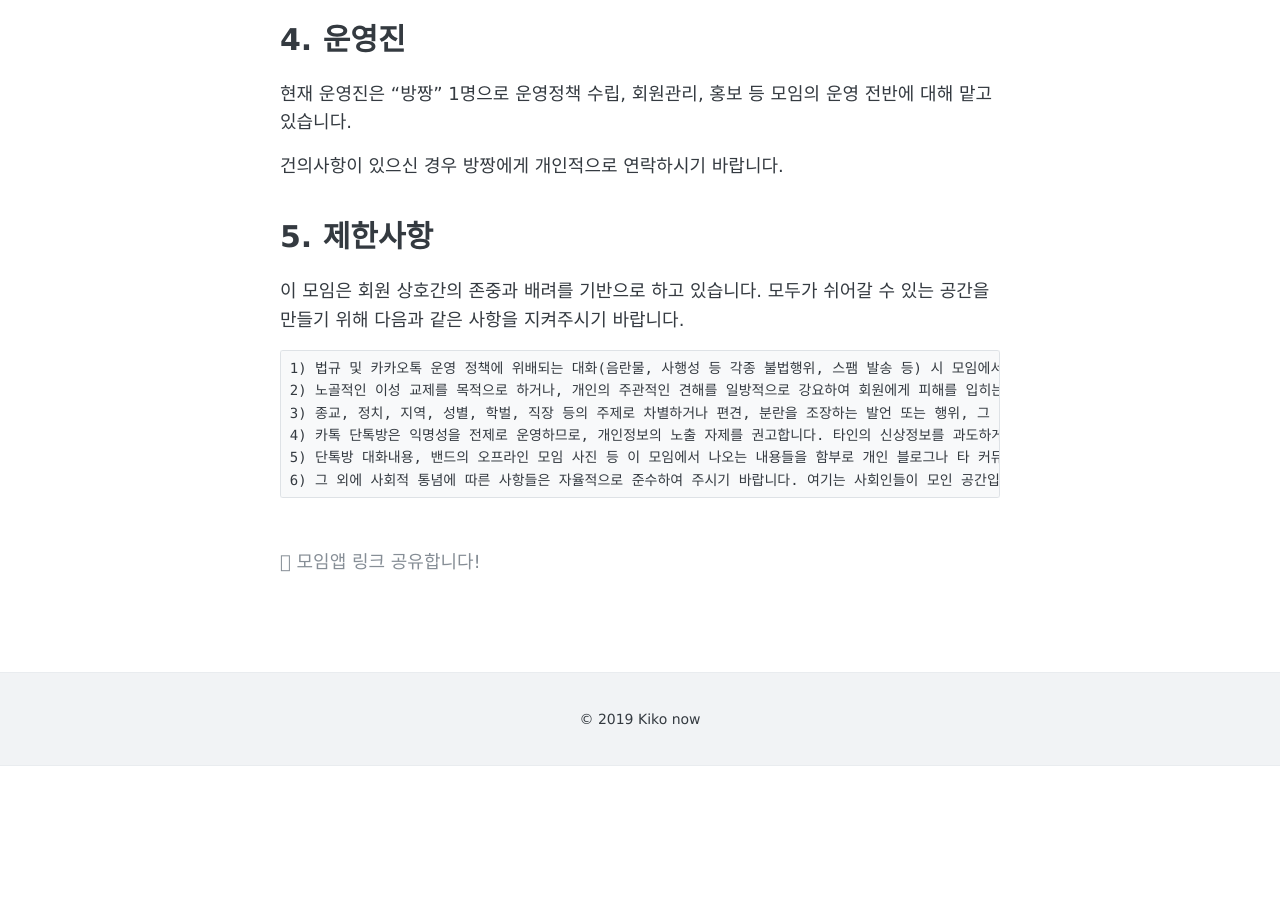
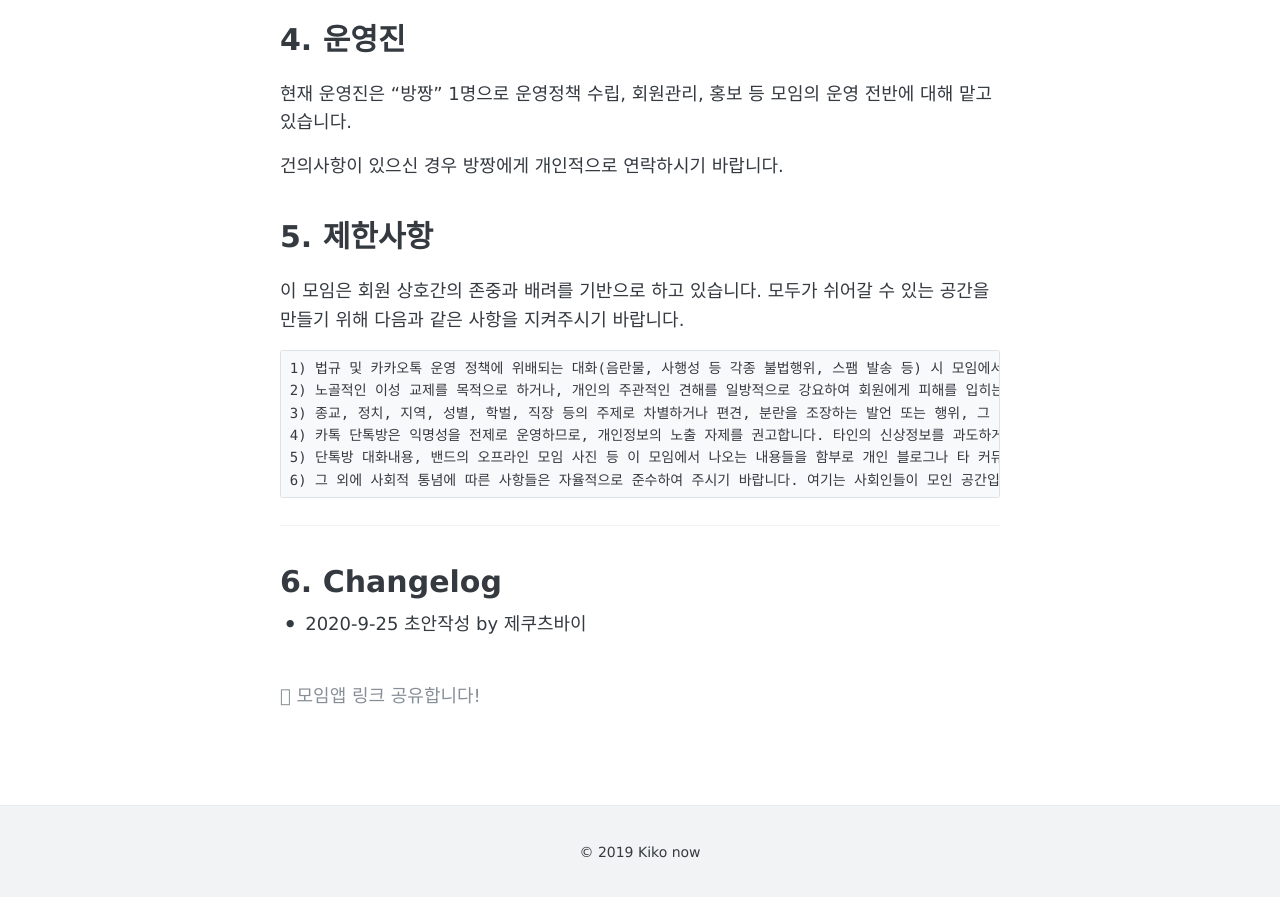
Before and after one commit to neko-agdg/neko-agdg.github.io, a Jekyll site: the page built from _posts/2020-10-05-rule.md, in a window 1280 px wide and 900 px high, scrolled down 1029 px. Shown: the top 897 px of the window. Built offline with Jekyll 4.4.1, drawn with Linux system fonts in a browser that asks for light colours; comment, search, counter and statistics services are not loaded; before the commit the page ends 1795 px from its top, so only the background shows below that.

Commit message:
Update 2020-10-05-rule.md

```diff
--- a/_posts/2020-10-05-rule.md
+++ b/_posts/2020-10-05-rule.md
@@ -38,3 +38,7 @@ tags:
 	4) 카톡 단톡방은 익명성을 전제로 운영하므로, 개인정보의 노출 자제를 권고합니다. 타인의 신상정보를 과도하게 요구하는 행위는 분란 조장에 준하여 경고를 받을 수 있습니다.
 	5) 단톡방 대화내용, 밴드의 오프라인 모임 사진 등 이 모임에서 나오는 내용들을 함부로 개인 블로그나 타 커뮤니티에 게시하지 말아주시기 바랍니다. 이는 개인의 초상권 및 저작권 침해, 또는 이 모임에 대한 불필요한 오해를 방지하고자 함입니다.
 	6) 그 외에 사회적 통념에 따른 사항들은 자율적으로 준수하여 주시기 바랍니다. 여기는 사회인들이 모인 공간입니다.
+
+***
+# 6. Changelog
+ - 2020-9-25 초안작성 by 제쿠츠바이
```
